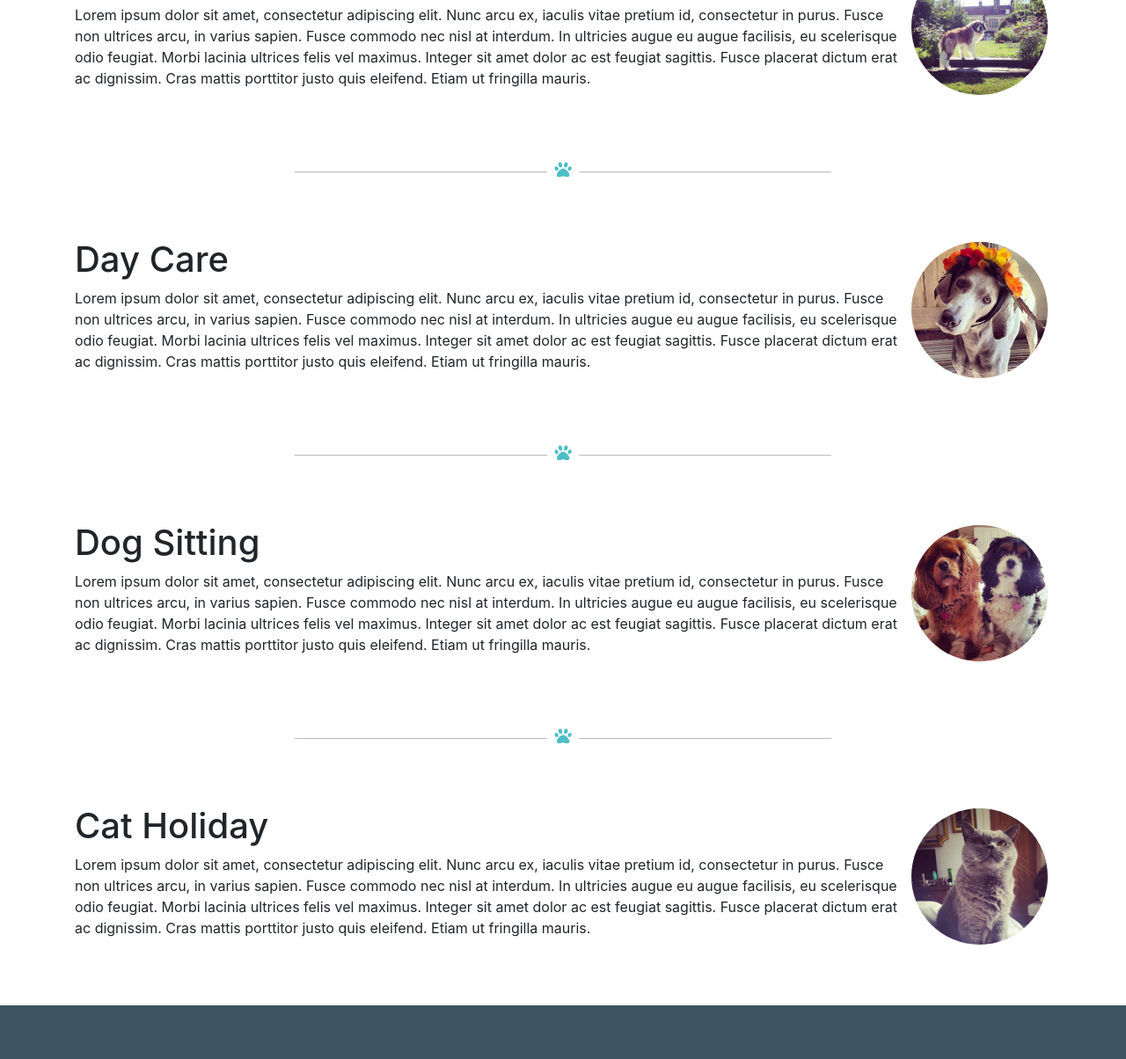
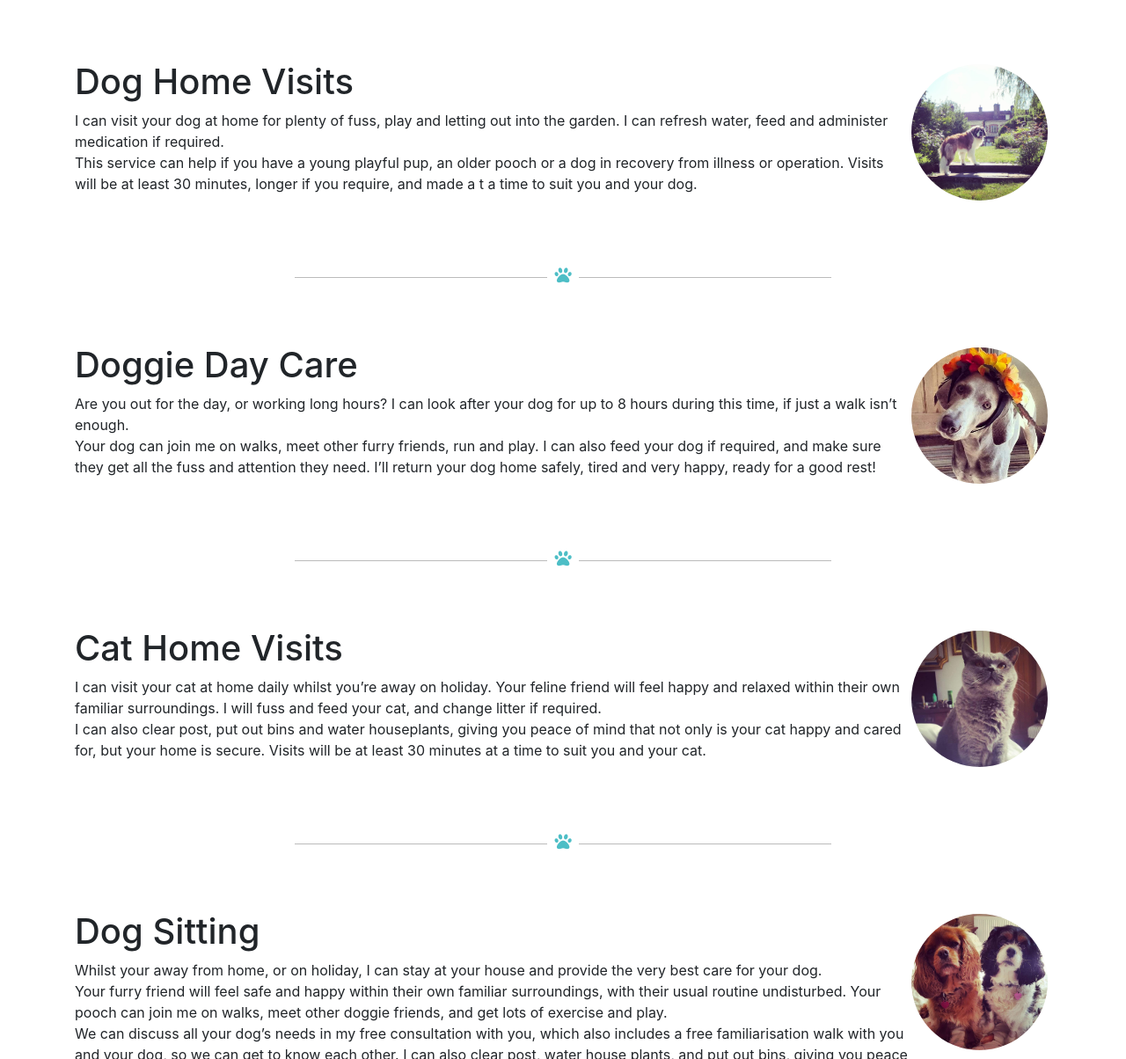
Before and after one commit to RebeccaHough/lolas-petservices, a website: page src/services.html in a window 1280 px wide. Shown: the part 1279-2483 px from the top of the page at 88% size. Drawn offline with nearby package versions, Linux system fonts and the light colour scheme.

Commit message:
update: Services page content

```diff
--- a/src/services.html
+++ b/src/services.html
@@ -105,7 +105,7 @@
 							</span>
 						</div>
 					</a>
-					<h5>Home Visits from £10.00</h5>
+					<h5>Dog Home Visits from £10.00</h5>
 					<p>Lorem ipsum dolor sit amet, consectetur adipiscing elit. Nunc arcu ex, iaculis vitae pretium id, consectetur in purus.</p>
 				</div>
 				<div class="col-sm">
@@ -116,12 +116,23 @@
 							</span>
 						</div>
 					</a>
-					<h5>Day Care from £20.00</h5>
+					<h5>Doggie Day Care from £20.00</h5>
 					<p>Lorem ipsum dolor sit amet, consectetur adipiscing elit. Nunc arcu ex, iaculis vitae pretium id, consectetur in purus.</p>
 				</div>
 			</div>
 			<div class="row">
 				<div class="col-sm left-padded">
+					<a href="#catHoliday">
+						<div class="circle">
+							<span class="dot">
+								<img src="../assets/images/service-icons/cat.png">
+							</span>
+						</div>
+					</a>
+					<h5>Cat Home Visits from £25.00</h5>
+					<p>Lorem ipsum dolor sit amet, consectetur adipiscing elit. Nunc arcu ex, iaculis vitae pretium id, consectetur in purus.</p>
+				</div>
+				<div class="col-sm right-padded">
 					<a href="#dogSitting">
 						<div class="circle">
 							<span class="dot">
@@ -129,18 +140,7 @@
 							</span>
 						</div>
 					</a>
-					<h5>Dog Sitting from £25.00</h5>
-					<p>Lorem ipsum dolor sit amet, consectetur adipiscing elit. Nunc arcu ex, iaculis vitae pretium id, consectetur in purus.</p>
-				</div>
-				<div class="col-sm right-padded">
-					<a href="#catHoliday">
-						<div class="circle">
-							<span class="dot">
-								<img src="../assets/images/service-icons/cat.png">
-							</span>
-						</div>
-					</a>
-					<h5>Cat Holiday from £10.00</h5>
+					<h5>Dog Sitting from £10.00</h5>
 					<p>Lorem ipsum dolor sit amet, consectetur adipiscing elit. Nunc arcu ex, iaculis vitae pretium id, consectetur in purus.</p>
 				</div>
 			</div>
@@ -156,7 +156,9 @@
 					<img src="../assets/images/trail_dog.jpg" style="top: 0; left: -30px;">
 				</div>
 				<h1>Dog Walking</h1>
-				<p>Lorem ipsum dolor sit amet, consectetur adipiscing elit. Nunc arcu ex, iaculis vitae pretium id, consectetur in purus. Fusce non ultrices arcu, in varius sapien. Fusce commodo nec nisl at interdum. In ultricies augue eu augue facilisis, eu scelerisque odio feugiat. Morbi lacinia ultrices felis vel maximus. Integer sit amet dolor ac est feugiat sagittis. Fusce placerat dictum erat ac dignissim. Cras mattis porttitor justo quis eleifend. Etiam ut fringilla mauris.</p>
+				<p>We know that due to busy lives its not always possible to be in two places at once, and leaving your beloved dog can cause stress for both you and them. Now you can rest assured knowing your dog is getting all the care, love and attention they need, whilst you’re not there. Our aim is to be the highlight of your dog’s day!<br>
+				I’ll collect your pooch and we’ll go for at least an hour’s walk with a small group of up to 4 doggie friends in total. A small group ensures your dog is getting all the attention they need. Walks are stimulating, filled with exercise, fun and play, with plenty of time for sniffing! I can keep you updated with plenty of pics of your dog’s day, and I’ll return your furry friend home safely, towelled down, tired and very happy, ready for a snooze!<br>
+				We can discuss all your dog’s needs in my free consultation with you, which also includes a free familiarisation walk with you and your dog, so we can get to know each other.</p>
 			</div>
 
 			<div class="container">
@@ -165,8 +167,9 @@
 
 			<div class="container text-container"id="homeVisits">
 				<img src="../assets/images/house_dog.jpg" class="right circle-img">
-				<h1>Home Visits</h1>
-				<p>Lorem ipsum dolor sit amet, consectetur adipiscing elit. Nunc arcu ex, iaculis vitae pretium id, consectetur in purus. Fusce non ultrices arcu, in varius sapien. Fusce commodo nec nisl at interdum. In ultricies augue eu augue facilisis, eu scelerisque odio feugiat. Morbi lacinia ultrices felis vel maximus. Integer sit amet dolor ac est feugiat sagittis. Fusce placerat dictum erat ac dignissim. Cras mattis porttitor justo quis eleifend. Etiam ut fringilla mauris.</p>
+				<h1>Dog Home Visits</h1>
+				<p>I can visit your dog at home for plenty of fuss, play and letting out into the garden. I can refresh water, feed and administer medication if required.<br>
+				This service can help if you have a young playful pup, an older pooch or a dog in recovery from illness or operation. Visits will be at least 30 minutes, longer if you require, and made a t a time to suit you and your dog.</p>
 			</div>
 
 			<div class="container">
@@ -175,18 +178,9 @@
 
 			<div class="container text-container" id="dayCare">
 				<img src="../assets/images/cute_flower_dog.jpg" class="right circle-img">
-				<h1>Day Care</h1>
-				<p>Lorem ipsum dolor sit amet, consectetur adipiscing elit. Nunc arcu ex, iaculis vitae pretium id, consectetur in purus. Fusce non ultrices arcu, in varius sapien. Fusce commodo nec nisl at interdum. In ultricies augue eu augue facilisis, eu scelerisque odio feugiat. Morbi lacinia ultrices felis vel maximus. Integer sit amet dolor ac est feugiat sagittis. Fusce placerat dictum erat ac dignissim. Cras mattis porttitor justo quis eleifend. Etiam ut fringilla mauris.</p>
-			</div>
-
-			<div class="container">
-				<div class="divider"><span class="fas fa-paw"></span></div>
-			</div>
-
-			<div class="container text-container" id="dogSitting">
-				<img src="../assets/images/best_friend_dogs.jpg" class="right circle-img">
-				<h1>Dog Sitting</h1>
-				<p>Lorem ipsum dolor sit amet, consectetur adipiscing elit. Nunc arcu ex, iaculis vitae pretium id, consectetur in purus. Fusce non ultrices arcu, in varius sapien. Fusce commodo nec nisl at interdum. In ultricies augue eu augue facilisis, eu scelerisque odio feugiat. Morbi lacinia ultrices felis vel maximus. Integer sit amet dolor ac est feugiat sagittis. Fusce placerat dictum erat ac dignissim. Cras mattis porttitor justo quis eleifend. Etiam ut fringilla mauris.</p>
+				<h1>Doggie Day Care</h1>
+				<p>Are you out for the day, or working long hours? I can look after your dog for up to 8 hours during this time, if just a walk isn’t enough.<br>
+				Your dog can join me on walks, meet other furry friends, run and play. I can also feed your dog if required, and make sure they get all the fuss and attention they need. I’ll return your dog home safely, tired and very happy, ready for a good rest!</p>
 			</div>
 
 			<div class="container">
@@ -197,8 +191,22 @@
 				<div class="right circle-img portrait circle-img-container">
 					<img src="../assets/images/curious_cat.jpg" style="top: 0; left: 0;">
 				</div>
-				<h1>Cat Holiday</h1>
-				<p>Lorem ipsum dolor sit amet, consectetur adipiscing elit. Nunc arcu ex, iaculis vitae pretium id, consectetur in purus. Fusce non ultrices arcu, in varius sapien. Fusce commodo nec nisl at interdum. In ultricies augue eu augue facilisis, eu scelerisque odio feugiat. Morbi lacinia ultrices felis vel maximus. Integer sit amet dolor ac est feugiat sagittis. Fusce placerat dictum erat ac dignissim. Cras mattis porttitor justo quis eleifend. Etiam ut fringilla mauris.</p>
+				<h1>Cat Home Visits</h1>
+				<p>I can visit your cat at home daily whilst you’re away on holiday. Your feline friend will feel happy and relaxed within their own familiar surroundings. I will fuss and feed your cat, and change litter if required.<br>
+				I can also clear post, put out bins and water houseplants, giving you peace of mind that not only is your cat happy and cared for, but your home is secure. Visits will be at least 30 minutes at a time to suit you and your cat.</p>
+			</div>
+
+			<div class="container">
+				<div class="divider"><span class="fas fa-paw"></span></div>
+			</div>
+
+			<div class="container text-container" id="dogSitting">
+				<img src="../assets/images/best_friend_dogs.jpg" class="right circle-img">
+				<h1>Dog Sitting</h1>
+				<p>Whilst your away from home, or on holiday, I can stay at your house and provide the very best care for your dog.<br>
+				Your furry friend will feel safe and happy within their own familiar surroundings, with their usual routine undisturbed. Your pooch can join me on walks, meet other doggie friends, and get lots of exercise and play.<br>
+				We can discuss all your dog’s needs in my free consultation with you, which also includes a free familiarisation walk with you and your dog, so we can get to know each other.
+				I can also clear post, water house plants, and put out bins, giving you peace of mind that not only is your beloved dog cared for but your home is secure too.</p>
 			</div>
 		</div>
 
```
